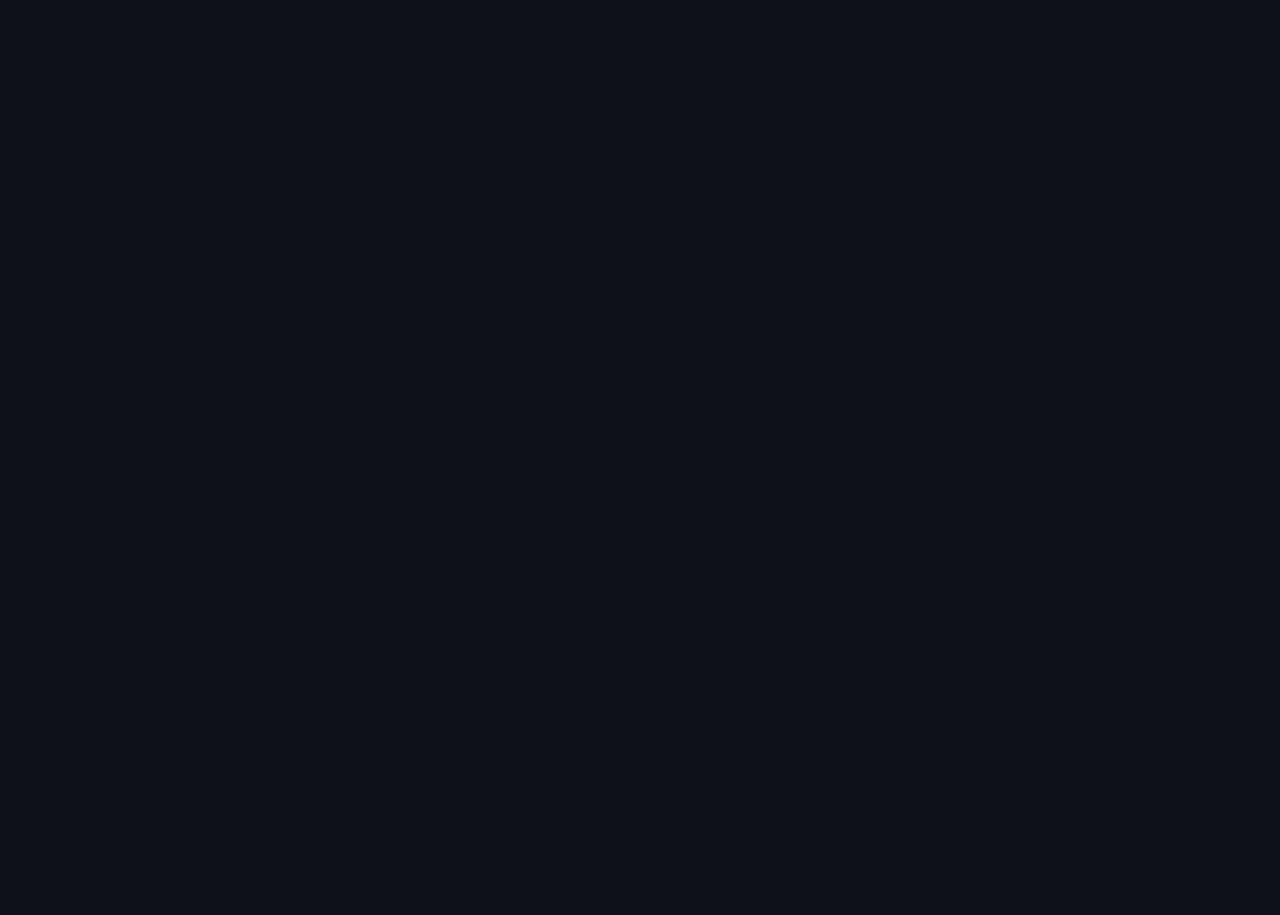
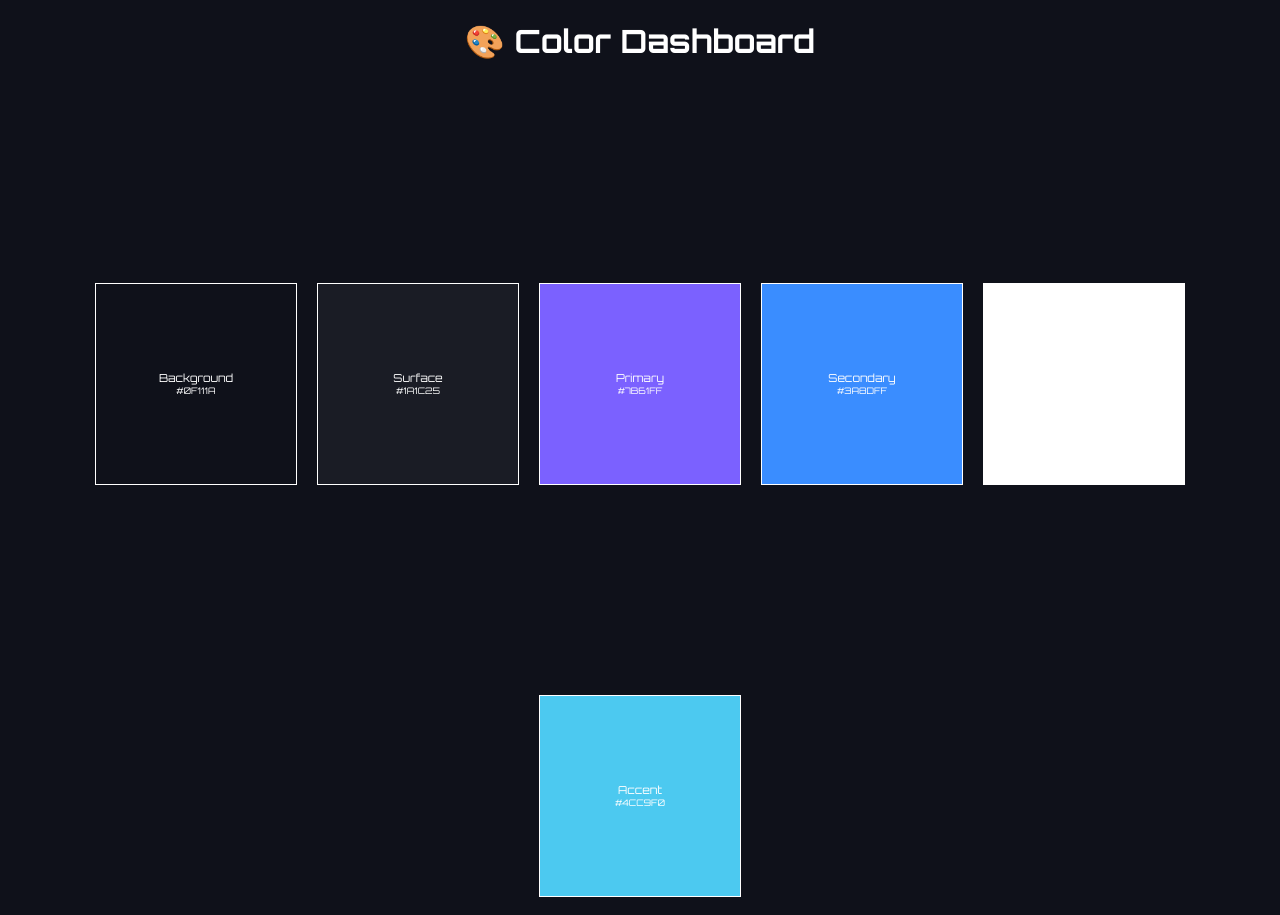
Before and after one commit to CODEKINCREATIONS/flow-app-game, a Next.js app: page / in a window 1280 px wide. Before the commit this address had no page. Before the commit the page ends 800 px from the top, so only its background shows below. Built offline with nearby package versions, Linux system fonts and the light colour scheme.

Commit message:
Brand colors dashboard

```diff
--- /dev/null
+++ b/app/components/ColorDashboard.tsx
@@ -0,0 +1,50 @@
+"use client";
+
+import React from "react";
+
+const colors = [
+  { name: "Background", code: "#0F111A" },
+  { name: "Surface", code: "#1A1C25" },
+  { name: "Primary", code: "#7B61FF" },
+  { name: "Secondary", code: "#3A8DFF" },
+  { name: "Text Primary", code: "#FFFFFF" },
+  { name: "Accent", code: "#4CC9F0" },
+];
+
+export default function ColorDashboard() {
+  return (
+    <div className="min-h-screen bg-background text-textPrimary p-10 font-orbitron">
+      <h1 className="text-3xl font-bold mb-10 text-center">
+        🎨 Color Dashboard
+      </h1>
+
+      <div className="flex flex-wrap justify-center">
+        {colors.map((color, i) => (
+          <div
+            key={i}
+            className={`w-[200px] h-[200px] rounded-xl border border-surface shadow-glow
+                        flex flex-col items-center justify-center cursor-pointer
+                        hover:scale-110 transition-transform duration-300
+                        p-4 m-[10px] mt-[200px]`}
+            style={{ backgroundColor: color.code }}
+          >
+            <span
+              className={`text-[11px] font-semibold text-center ${
+                color.code === "#FFFFFF" ? "text-black" : "text-white"
+              }`}
+            >
+              {color.name}
+            </span>
+            <span
+              className={`text-[9px] mt-1 ${
+                color.code === "#FFFFFF" ? "text-gray-700" : "text-gray-200"
+              }`}
+            >
+              {color.code}
+            </span>
+          </div>
+        ))}
+      </div>
+    </div>
+  );
+}
--- a/app/page.tsx
+++ b/app/page.tsx
@@ -1,6 +1,6 @@
-// app/page.tsx
-import { redirect } from "next/navigation";
+"use client";
+import ColorDashboard from "@/app/components/ColorDashboard";
 
-export default function Home() {
-  redirect("/facilitator-login");
+export default function HomePage() {
+  return <ColorDashboard />;
 }
```
